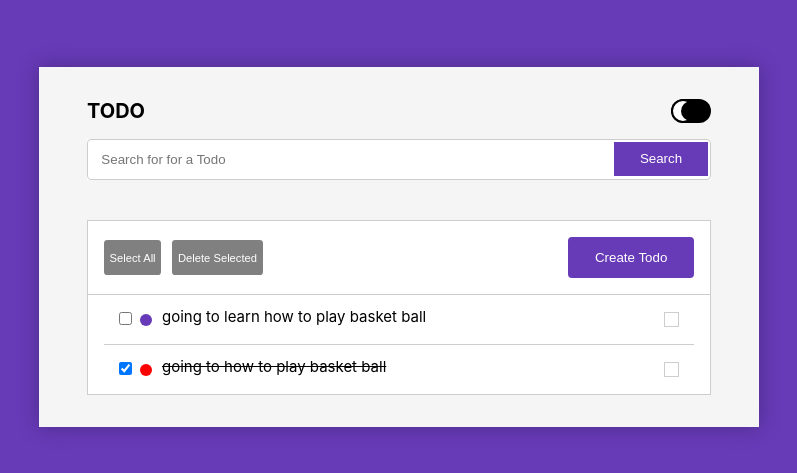
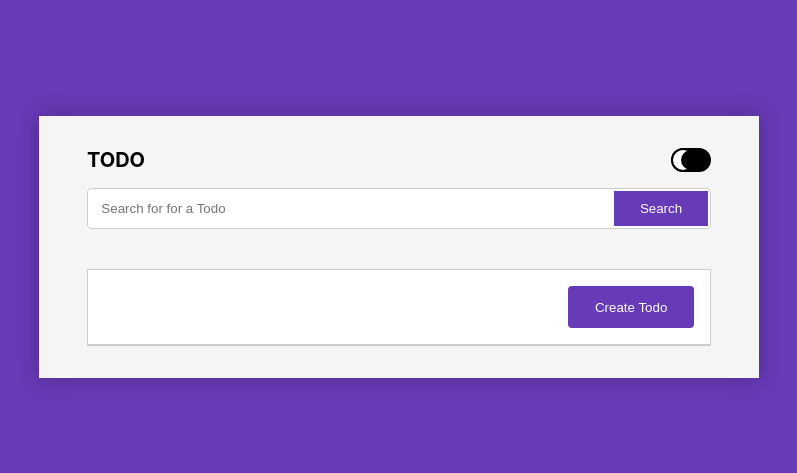
Before and after one commit to slick-codes/start-react, a React (Create React App) app: page / in a window 1280 px wide. Shown: the part 161-634 px from the top of the page, without its empty margins (241-1038 px from the left). Built offline with nearby package versions, Linux system fonts and the light colour scheme.

Commit message:
add basic todo functionalities

```diff
--- a/src/App.jsx
+++ b/src/App.jsx
@@ -14,28 +14,19 @@ function App() {
     isShowCreateModal: false
   });
 
-  const [ todosArray , setTodosArray] = React.useState([
-    {
-      todo: "going to learn how to play basket ball",
-      describtion: "How to use a Todo",
-      disabled: false
-    },
-    {
-      todo: "going to  how to play basket ball",
-      describtion: "How to use a Todo",
-      disabled: true
-    }
-  ])
+
+  const [ todosArray , setTodosArray] = React.useState([])
 
   const toggleIsShowCreateModal = function(){
     console.log('clickckc')
     setConfig( oldConfig => ({ ...config, isShowCreateModal: !config.isShowCreateModal }) )
   }
 
-  const addTodo = function(){
+  const createTodo = function( todo ){
+    console.log('from create function \n', todo)
+    setTodosArray( oldTodo => [...oldTodo , { ...todo, timestamp: new Date() } ]  )
+  }
 
-      console.log('Adding Todo')
-  }
 
   const deactivateAllTodo = function(){
     setTodosArray( oldTodo => oldTodo.map( todo => ({ ...todo, disabled: true}) ))
@@ -80,7 +71,7 @@ function App() {
   return (
     <div className="App">
       <header>
-        <AddTodo handlers={{ toggleIsShowCreateModal}} isShow={ config.isShowCreateModal } />
+        <AddTodo handlers={{ toggleIsShowCreateModal, createTodo}} isShow={ config.isShowCreateModal } />
         <Navigation handlers={{ toggleDarkMode }} config={ config }  />
         <SearchPanel handlers={{ updateSearchValue }} searchValue={ config.searchValue } />
         <Todos  todosArray={ todosArray } handlers={{deactivateAllTodo,deleteSelected, activateAllTodo,  deleteTodo, toggleTodoDisableState, toggleIsShowCreateModal}} />
--- a/src/components/AddTodo.jsx
+++ b/src/components/AddTodo.jsx
@@ -1,7 +1,23 @@
+import React from 'react';
+
 function AddTodo( props ) {
 
     const { isShow } = props
-    const { toggleIsShowCreateModal } = props.handlers
+    const { toggleIsShowCreateModal, createTodo } = props.handlers
+
+    const [ inputValue , setInputValue ] = React.useState( {
+      todo: "", description: ""
+    } )
+
+    function createTodoFunc(){
+      createTodo({ todo: inputValue.todo , description: inputValue.description })
+      toggleIsShowCreateModal()
+    }
+
+    const updateValues = function(event){
+      const { name , value } = event.target
+      setInputValue( oldValue => ({...oldValue, [ name ]: value }) )
+    }
 
   return (
     <div className={`create_todo ${ !isShow? 'hide': ''}`} >
@@ -11,18 +27,18 @@ function AddTodo( props ) {
             <h4>Todo</h4>
             <p>Insert your todo</p>
           </div>
-          <input type="text" placeholder="Enter your Todo" />
+          <input type="text" name="todo" onChange={ updateValues } placeholder="Enter your Todo" />
         </div>
         <div>
           <div className="txt">
             <h4>Describtion</h4>
             <p>Describe your data</p>
           </div>
-          <textarea placeholder="Add Describtion" />
+          <textarea name="description" onChange={ updateValues } placeholder="Add Describtion" />
           {/* <input type="text" placeholder="Add Describtion" /> */}
         </div>
         <div>
-          <button>Crete Todo</button>
+          <button onClick={ createTodoFunc } >Crete Todo</button>
         </div>
       </section>
       <div className="overlay" onClick={ toggleIsShowCreateModal }></div>
```
